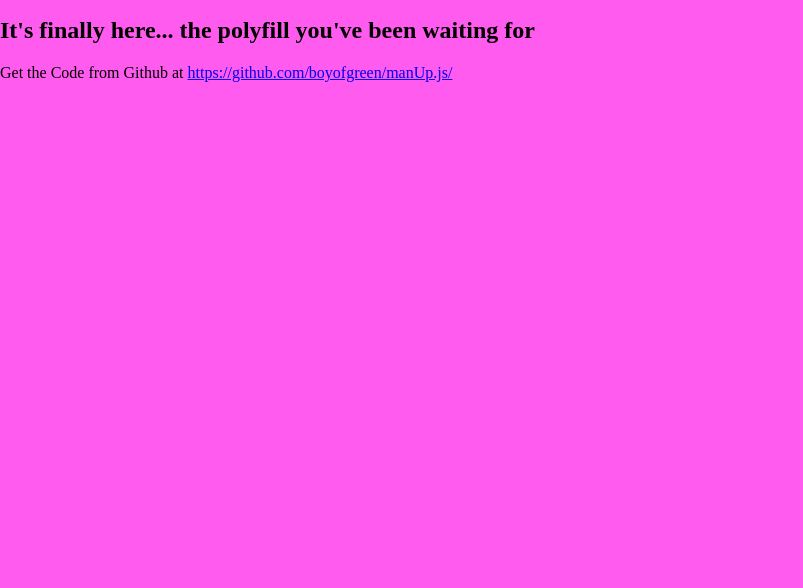
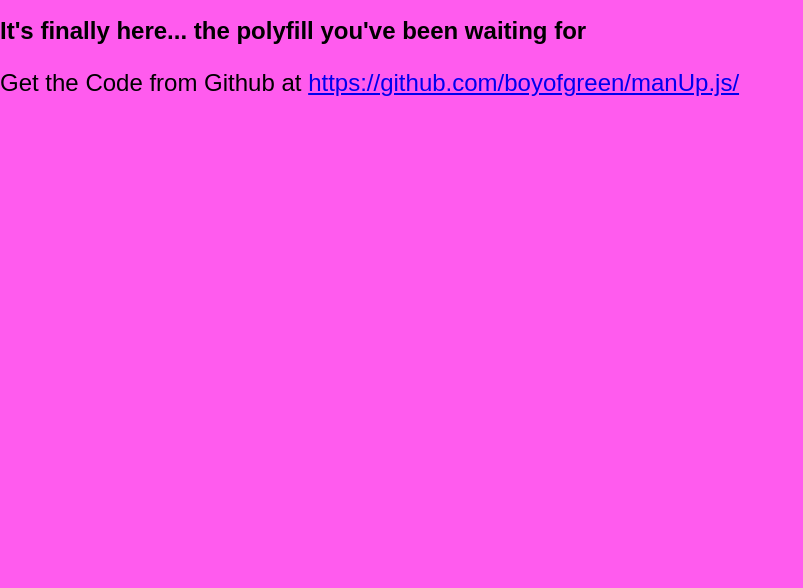
Before and after one commit to boyofgreen/ManUp.js, a plain HTML site: page index.html in a window 1280 px wide. Shown: the part 212-800 px from the top of the page, without its empty margins (0-803 px from the left). Drawn offline with Linux system fonts and the light colour scheme; a web font is replaced by a local one.

Commit message:
update index page

```diff
--- a/index.html
+++ b/index.html
@@ -8,6 +8,7 @@
 <style>
 body{padding:0; margin:0; background-color:#FF5BEE; color:black;}
 h1 { font-family: 'Allerta Stencil', sans-serif; font-weight: 400; font-size: 300%; }
+h2,p{ font-family: aria, sans-serif; font-size: 150%;}
 </style>
 
 
```
